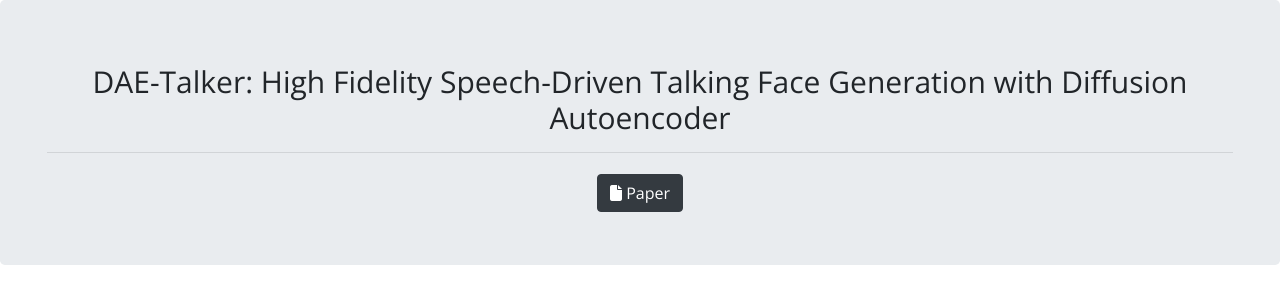
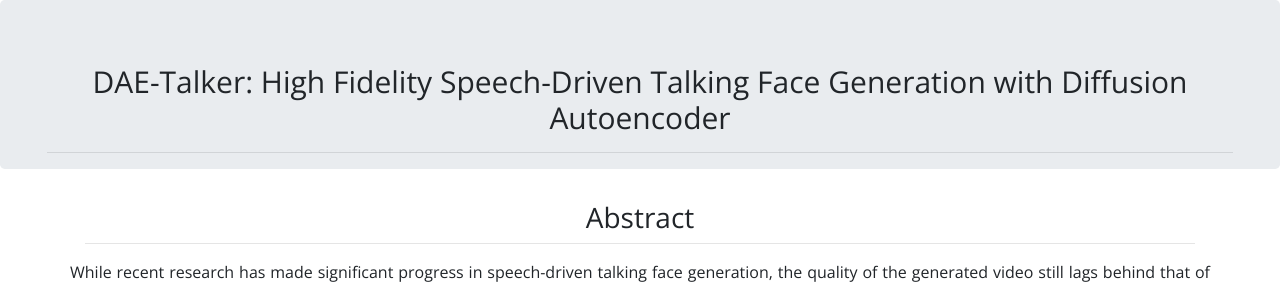
Before and after one commit to daetalker/anonymous, a plain HTML site: page index.html in a window 1280 px wide. Shown: the top 288 px of the page. Drawn offline with nearby package versions, Linux system fonts and the light colour scheme.

Commit message:
Update index.html

```diff
--- a/index.html
+++ b/index.html
@@ -45,24 +45,6 @@
 
 
 
-            <!-- links -->
-            <div class="row justify-content-center">
-              <!-- link to paper -->
-              <div style="margin: 5px;">
-                <p class="mb-5"><a class="btn btn-large btn-dark" href="https://arxiv.org/abs/2303.17550" role="button" target="_blank">
-                <i class="fa fa-file"></i>
-                Paper
-                </a> </p>
-              </div>
-<!--              &lt;!&ndash; link to video &ndash;&gt;-->
-<!--              <div style="margin: 5px;">-->
-<!--                <p class="mb-5"><a class="btn btn-large btn-dark" href="https://www.youtube.com/watch?v=xxxxx" role="button" target="_blank">-->
-<!--                <i class="fa-brands fa-youtube"></i>-->
-<!--                Video-->
-<!--                </a> </p>-->
-<!--              </div>-->
-<!--              &lt;!&ndash; link to code &ndash;&gt;-->
-            </div>
 
           </div>
         </div>
```
